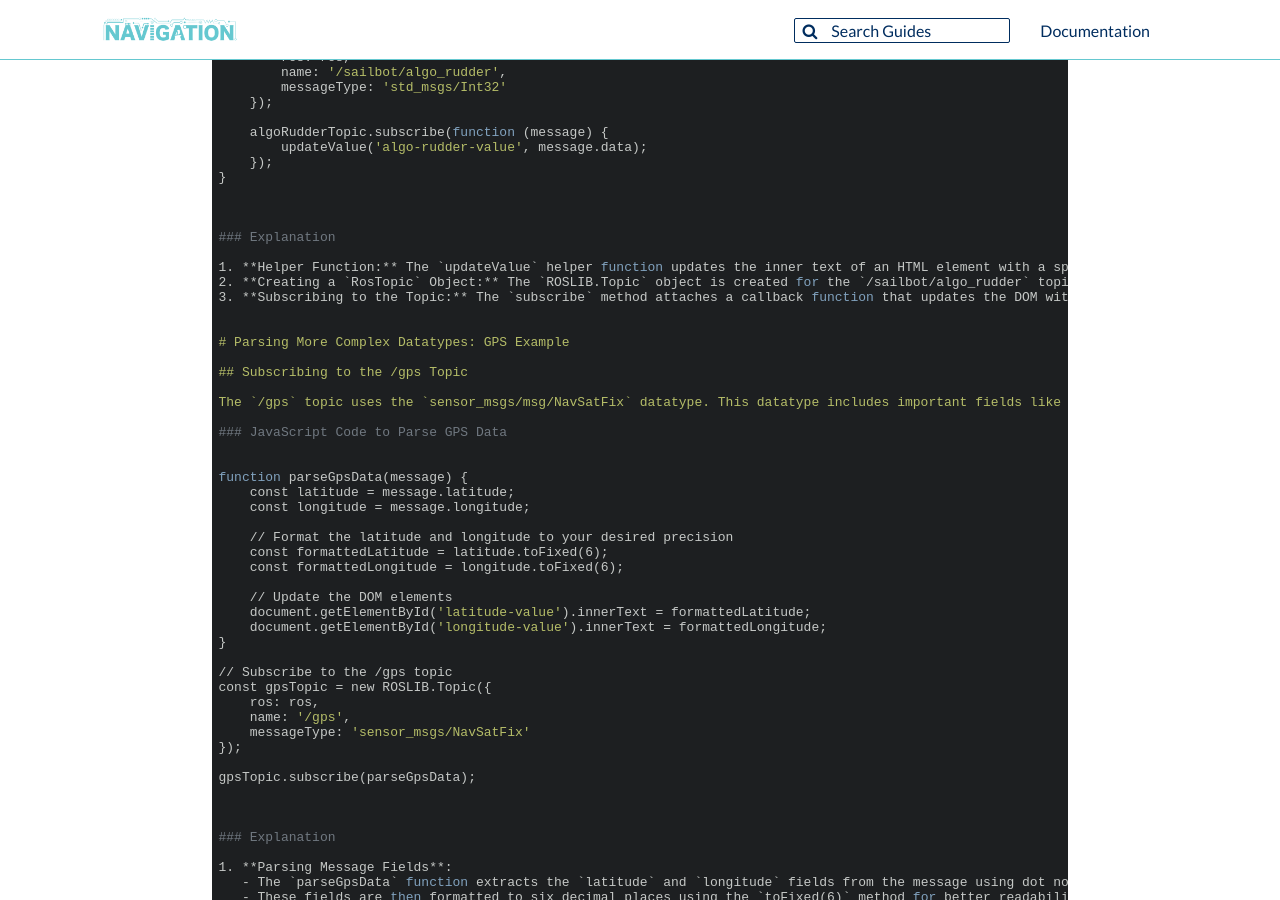
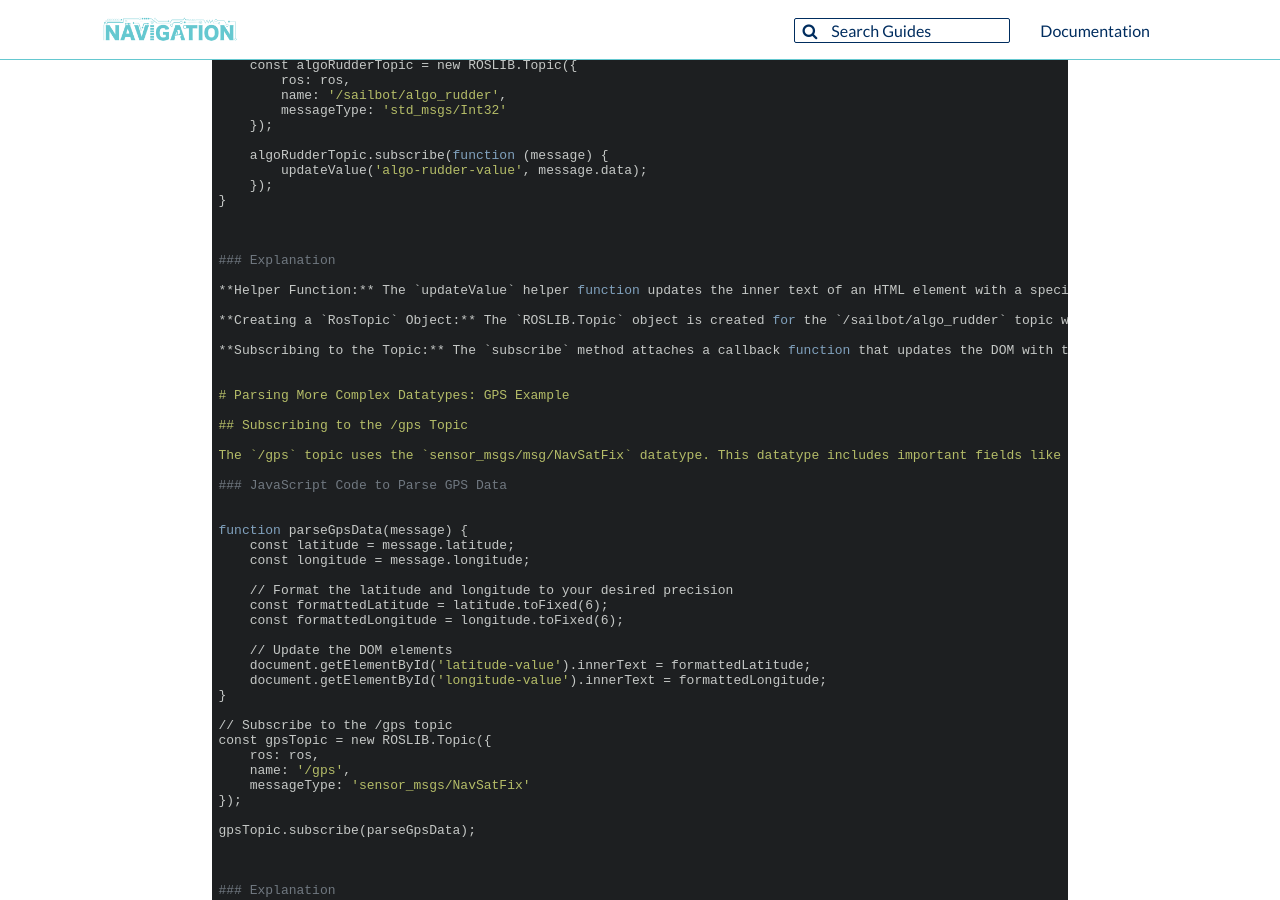
Before and after one commit to CUSail-Navigation/intrasite, a Jekyll site: the page built from _posts/2024-11-13-roslibjs.md, in a window 1280 px wide and 900 px high, scrolled down 3377 px. Built offline with Jekyll 4.4.1, drawn with Linux system fonts in a browser that asks for light colours; some of the changed text lies outside the part shown.

Commit message:
Update 2024-11-13-roslibjs.md

```diff
--- a/_posts/2024-11-13-roslibjs.md
+++ b/_posts/2024-11-13-roslibjs.md
@@ -12,12 +12,7 @@
 
 # Communicating with ROS Using roslibjs
 
-This tutorial demonstrates how to use `roslibjs` to enable communication between a webserver and a ROS stack. By the end of this guide, you'll be able to:
-
-1. View running topics in your ROS system.
-2. Determine the message type of a topic.
-3. Create a `RosTopic` object in JavaScript.
-4. Subscribe to a topic and update HTML elements using a callback function.
+This tutorial demonstrates how to use `roslibjs` to enable communication between a webserver and a ROS stack. By the end of this guide, you'll be able to view running topics in your ROS system, determine the message type of a topic, create a `RosTopic` object in JavaScript, subscribe to a topic and update HTML elements using a callback function.
 
 ---
 
@@ -33,7 +28,7 @@
 
 ## Running the Current Webserver Code
 
-1. **Run the Docker container with the updated port-forwarding arguments:**
+### Run the Docker container with the updated port-forwarding arguments:
 
 <pre>
 <code class="bash">
@@ -46,7 +41,7 @@
   - Port `7000`: Webserver
   - Port `9090`: ROS server
 
-2. **Start the webserver and ROS system:**
+### Start the webserver and ROS system:
 
 Inside the Docker container, run:
 
@@ -57,7 +52,7 @@
 </code>
 </pre>
 
-3. **Access the webserver:**
+### Access the webserver:
 
 Open your web browser and go to:
 
@@ -115,7 +110,7 @@
 
 ### Explanation
 
-1. **Define the connection address:** The `rosbridgeAddress` specifies the WebSocket URL for `rosbridge_server`. In this case, it is `ws://localhost:9090` because of the port-forwarding configuration set up earlier (see **Introduction and Setup**). The `ROSLIB.Ros` object is then initialized with the WebSocket URL. Then some event handlers log a success message and call `subscribeToTopics`, log any connection errors, and log when the connection is closed.
+Define the connection address: The `rosbridgeAddress` specifies the WebSocket URL for `rosbridge_server`. In this case, it is `ws://localhost:9090` because of the port-forwarding configuration set up earlier (see **Introduction and Setup**). The `ROSLIB.Ros` object is then initialized with the WebSocket URL. Then some event handlers log a success message and call `subscribeToTopics`, log any connection errors, and log when the connection is closed.
 
 ## Automatically Connecting to ROS
 
@@ -143,9 +138,7 @@
 - Modify system behavior by sending data to specific topics.
 
 Each topic in ROS 2 has a specific, static type structure. To interact with a topic, you need to know:
-
-1. The **name** of the topic.
-2. The **type** of the topic to properly parse its data.
+the **name** of the topic, the **type** of the topic to properly parse its data.
 
 You can think of the topic type as analogous to an OCaml record type, a C++ struct, or a simple JavaScript object.
 
@@ -232,9 +225,11 @@
 
 ### Explanation
 
-1. **Helper Function:** The `updateValue` helper function updates the inner text of an HTML element with a specified `elementId` to display the topic data.
-2. **Creating a `RosTopic` Object:** The `ROSLIB.Topic` object is created for the `/sailbot/algo_rudder` topic with the type `std_msgs/Int32`.
-3. **Subscribing to the Topic:** The `subscribe` method attaches a callback function that updates the DOM with the topic's message data.
+**Helper Function:** The `updateValue` helper function updates the inner text of an HTML element with a specified `elementId` to display the topic data.
+
+**Creating a `RosTopic` Object:** The `ROSLIB.Topic` object is created for the `/sailbot/algo_rudder` topic with the type `std_msgs/Int32`.
+
+**Subscribing to the Topic:** The `subscribe` method attaches a callback function that updates the DOM with the topic's message data.
 
 
 # Parsing More Complex Datatypes: GPS Example
@@ -273,16 +268,11 @@
 
 ### Explanation
 
-1. **Parsing Message Fields**:
-   - The `parseGpsData` function extracts the `latitude` and `longitude` fields from the message using dot notation, which is similar to accessing fields in OCaml or Java objects.
-   - These fields are then formatted to six decimal places using the `toFixed(6)` method for better readability.
+**Parsing Message Fields**: The `parseGpsData` function extracts the `latitude` and `longitude` fields from the message using dot notation, which is similar to accessing fields in OCaml or Java objects. These fields are then formatted to six decimal places using the `toFixed(6)` method for better readability.
 
-2. **Updating the DOM**:
-   - The `document.getElementById` function updates the corresponding DOM elements (`latitude-value` and `longitude-value`) with the formatted latitude and longitude values.
+**Updating the DOM**: The `document.getElementById` function updates the corresponding DOM elements (`latitude-value` and `longitude-value`) with the formatted latitude and longitude values.
 
-3. **Creating a `RosTopic` Object**:
-   - The `ROSLIB.Topic` object is created for the `/gps` topic with the `sensor_msgs/NavSatFix` message type.
-   - The `subscribe` method attaches the `parseGpsData` function as a callback, which processes each message received on the `/gps` topic.
+**Creating a `RosTopic` Object**: The `ROSLIB.Topic` object is created for the `/gps` topic with the `sensor_msgs/NavSatFix` message type. The `subscribe` method attaches the `parseGpsData` function as a callback, which processes each message received on the `/gps` topic.
 
 ---
 
```
